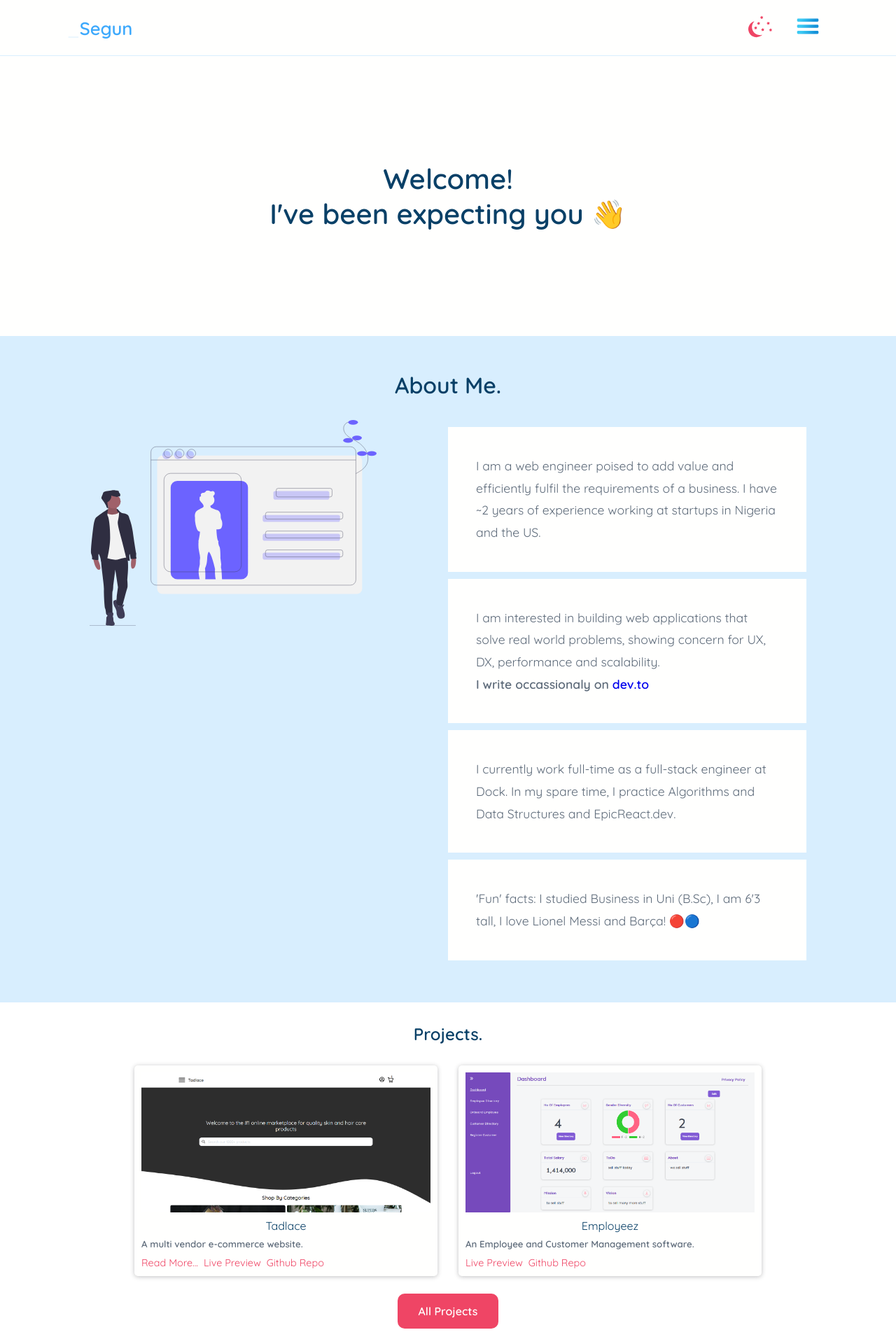
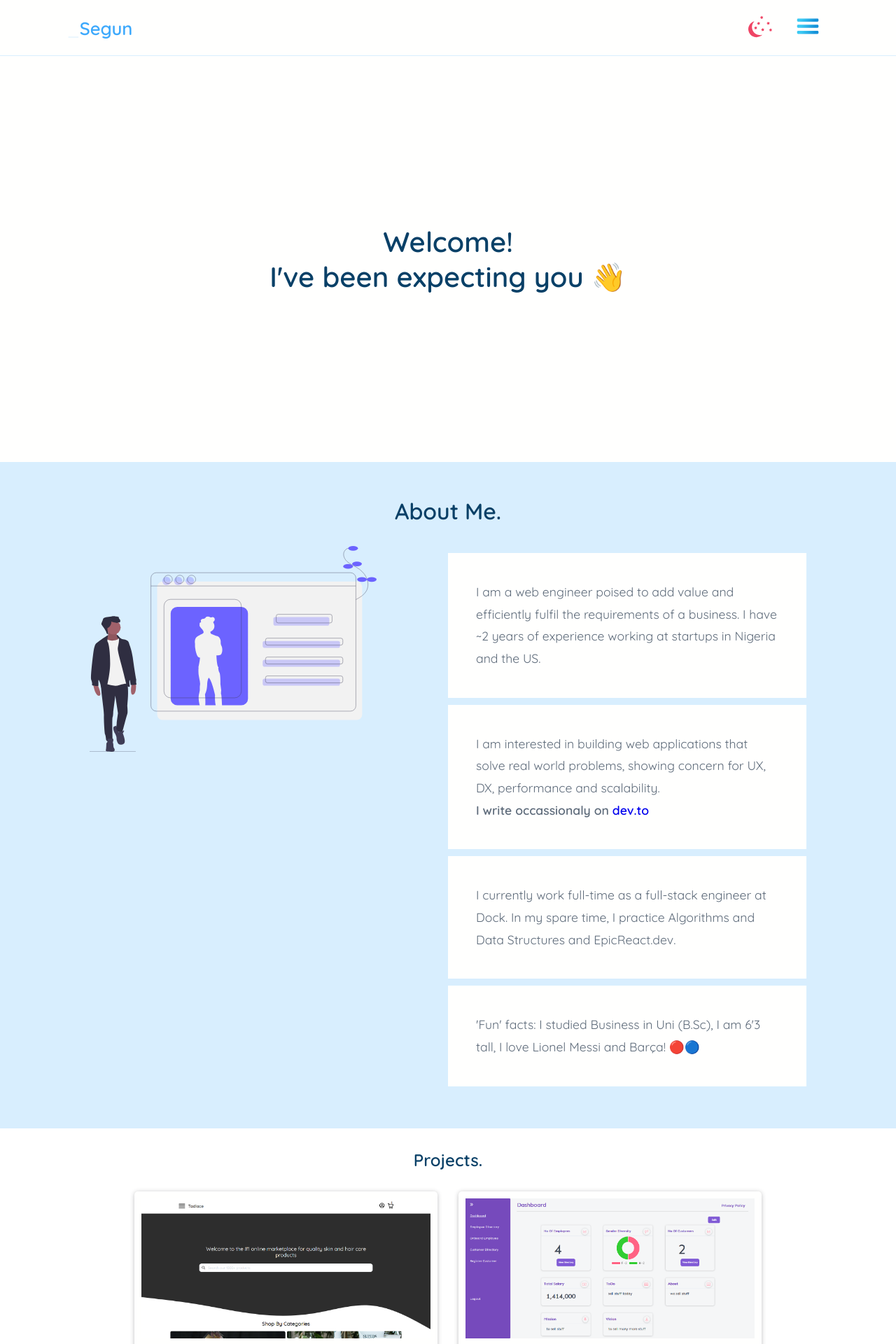
Before and after one commit to Segun98/portfolio, a Vue app: page / in a window 1280 px wide. Shown: the top 1920 px of the page at 70% size. Built offline with nearby package versions, Linux system fonts and the light colour scheme.

Commit message:
copy updte

```diff
--- a/src/components/Projects.vue
+++ b/src/components/Projects.vue
@@ -32,7 +32,7 @@
         <div class="project-item" data-aos="fade-up">
           <img :src="Employeez" alt="the image of an app named Employeez" />
           <p>Employeez</p>
-          <h5>An Employee and Customer Management software.</h5>
+          <h5>An Employee and Customer Management SAAS.</h5>
           <div class="project-span">
             <span>
               <a
--- a/src/views/Home.vue
+++ b/src/views/Home.vue
@@ -192,15 +192,13 @@ main {
   color: #094067;
   font-size: 1.5rem;
   font-weight: bold;
-  padding: 50px 0;
+  padding: 30vh 0;
   text-align: center;
 }
 
 @media only screen and (min-width: 700px) {
   .new-intro {
     font-size: 2.5rem;
-    padding: 150px 0;
-    font-weight: bold;
   }
 }
 .intro-wrap {
--- a/src/views/ProjectsPage.vue
+++ b/src/views/ProjectsPage.vue
@@ -48,7 +48,7 @@
         <div class="project-page-item" data-aos="fade-up">
           <img :src="Employeez" alt="the image of an app named Employeez" />
           <p>Employeez</p>
-          <h5>An Employee and Customer Management web application</h5>
+          <h5>An Employee and Customer Management SAAS</h5>
           <div class="tech-used">
             <p>Typescript</p>
             <p>Reactjs - Redux</p>
```
